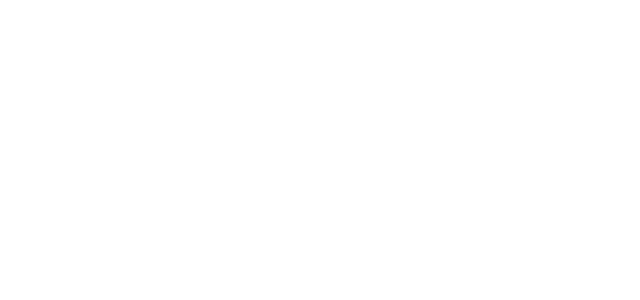
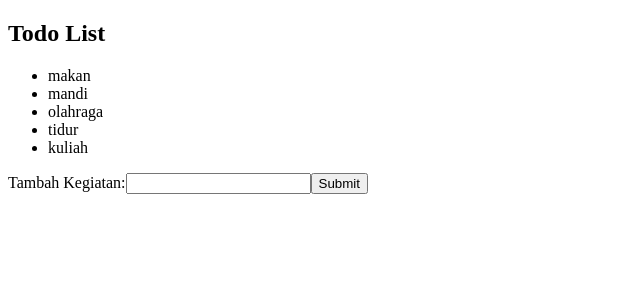
Before and after one commit to Hadoooyyy/32-pbk-uts-233510483, a Vue app: page / in a window 1280 px wide. Shown: the top 300 px of the page, without its empty margins (0-640 px from the left). Built offline with nearby package versions, Linux system fonts and the light colour scheme.

Commit message:
Membuat tampilan agar dapat melihat semua kegiatan

```diff
--- a/src/components/HelloWorld.vue
+++ b/src/components/HelloWorld.vue
@@ -1,11 +1,20 @@
 <script setup>
+import { ref } from 'vue'
 
+const activities = ref(['makan', 'mandi', 'olahraga', 'tidur', 'kuliah'])
+const newActivity = ref('')
 </script>
 
 <template>
-
+  <div>
+    <h2>Todo List</h2>
+    <ul>
+      <li v-for="(activity, index) in activities" :key="index">{{ activity }}</li>
+    </ul>
+    <div>
+      <label for="activityInput">Tambah Kegiatan:</label>
+      <input id="activityInput" type="text" v-model="newActivity" />
+      <button type="submit">Submit</button>
+    </div>
+  </div>
 </template>
-
-<style scoped>
-
-</style>
```
